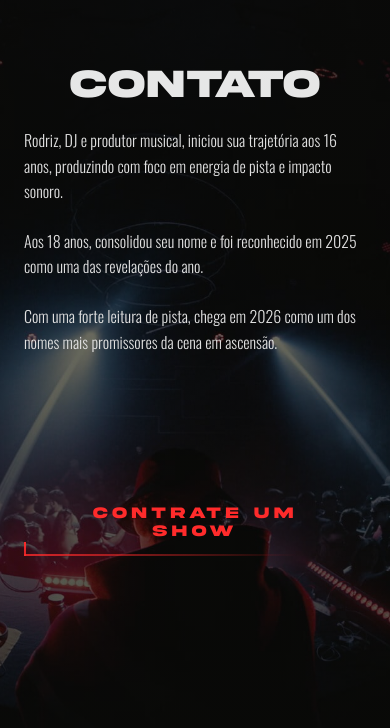
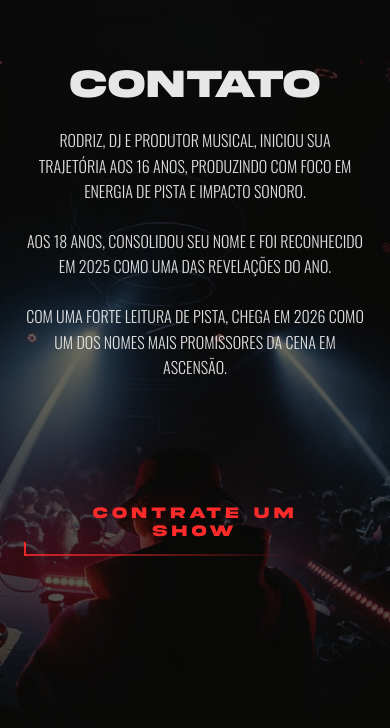
Before and after one commit to GaaspaaRn/rodrelas, a React (Vite) app: page / in a window 390 px wide. Shown: the part 8964-9692 px from the top of the page. Built offline with nearby package versions, Linux system fonts and the light colour scheme.

Commit message:
dsasfadasfd

```diff
--- a/src/index.css
+++ b/src/index.css
@@ -745,6 +745,12 @@ a {
   #contact .contact-content-wrapper {
     flex: 1;
     justify-content: flex-start;
+    text-align: center !important;
+    align-items: center !important;
+  }
+
+  #contact .contact-bio {
+    text-transform: uppercase;
   }
 
   #contact .contact-btn {
```
